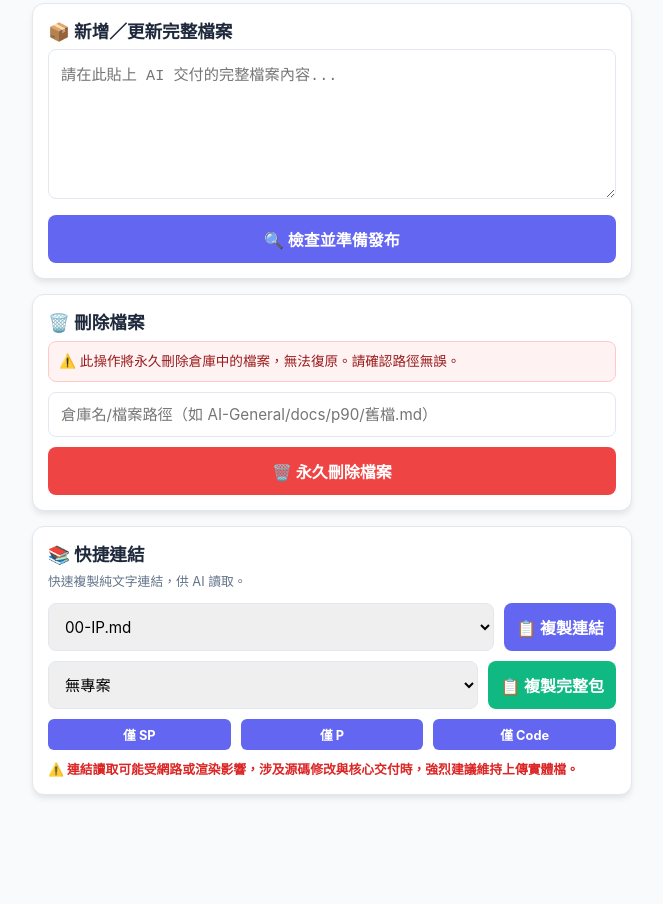
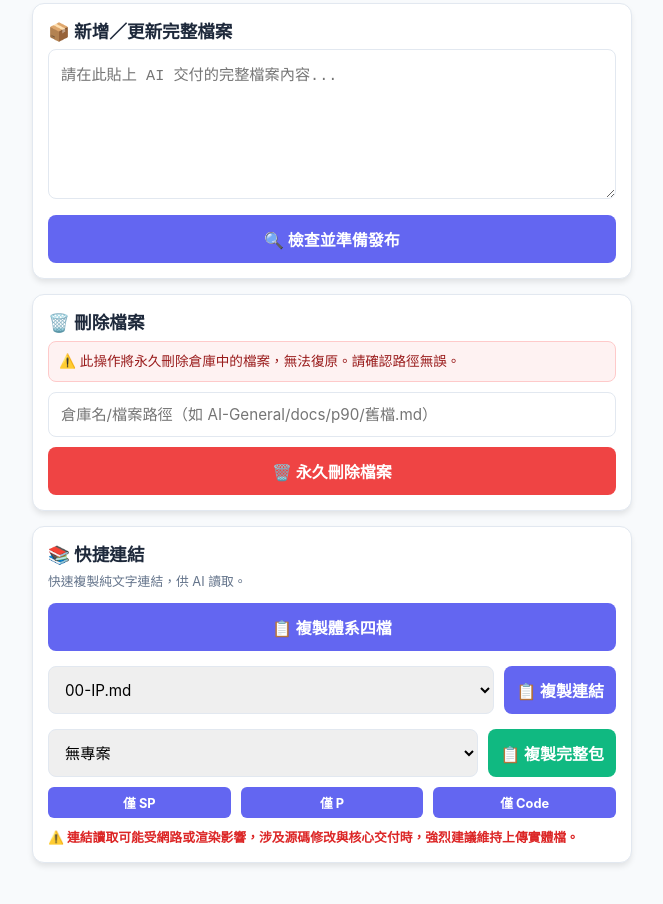
Before and after one commit to tlee20860-dotcom/AI-infra, a plain HTML site: page index.html in a window 1280 px wide. Shown: the part 638-1542 px from the top of the page, without its empty margins (308-971 px from the left). Drawn offline with Linux system fonts and the light colour scheme; no server answers.

Commit message:
Update index.html via Console [FORCE]

```diff
--- a/index.html
+++ b/index.html
@@ -243,6 +243,16 @@
             } else {
                 btn.textContent = `📋 複製完整包`;
             }
+        }
+
+        function copySystemFourFiles() {
+            const base = `https://raw.githubusercontent.com/${OWNER}/AI-packages/main/`;
+            const text = `請讀取以下體系四檔：\n\n` +
+                         `[00-IP.md] ${base}00-IP.md\n` +
+                         `[01-AP.md] ${base}01-AP.md\n` +
+                         `[02-RP.md] ${base}02-RP.md\n` +
+                         `[03-UP.md] ${base}03-UP.md`;
+            navigator.clipboard.writeText(text).then(() => alert('已複製體系四檔連結清單'));
         }
 
         function copySpecificSystemLink() {
@@ -1147,8 +1157,11 @@
             <div class="card-title">📚 快捷連結</div>
             <div class="subtitle">快速複製純文字連結，供 AI 讀取。</div>
 
-            <!-- 體系連結 -->
-            <div style="display:flex; gap:10px; margin-bottom: 10px;">
+            <!-- 體系四檔一鍵包 -->
+            <button class="btn-primary" onclick="copySystemFourFiles()" style="margin-bottom: 15px;">📋 複製體系四檔</button>
+
+            <!-- 其他體系連結 -->
+            <div style="display:flex; gap:10px; margin-bottom: 15px;">
                 <select id="quick-link-system-select" style="flex: 1; margin-bottom: 0;">
                     <option value="">載入體系清單中...</option>
                 </select>
@@ -1209,6 +1222,6 @@
 </html>
 <!-- EOF
 F: AI-infra/index.html
-V: 1794040000
+V: 1794045000
 W: ai-system-010
 EOF -->
```
